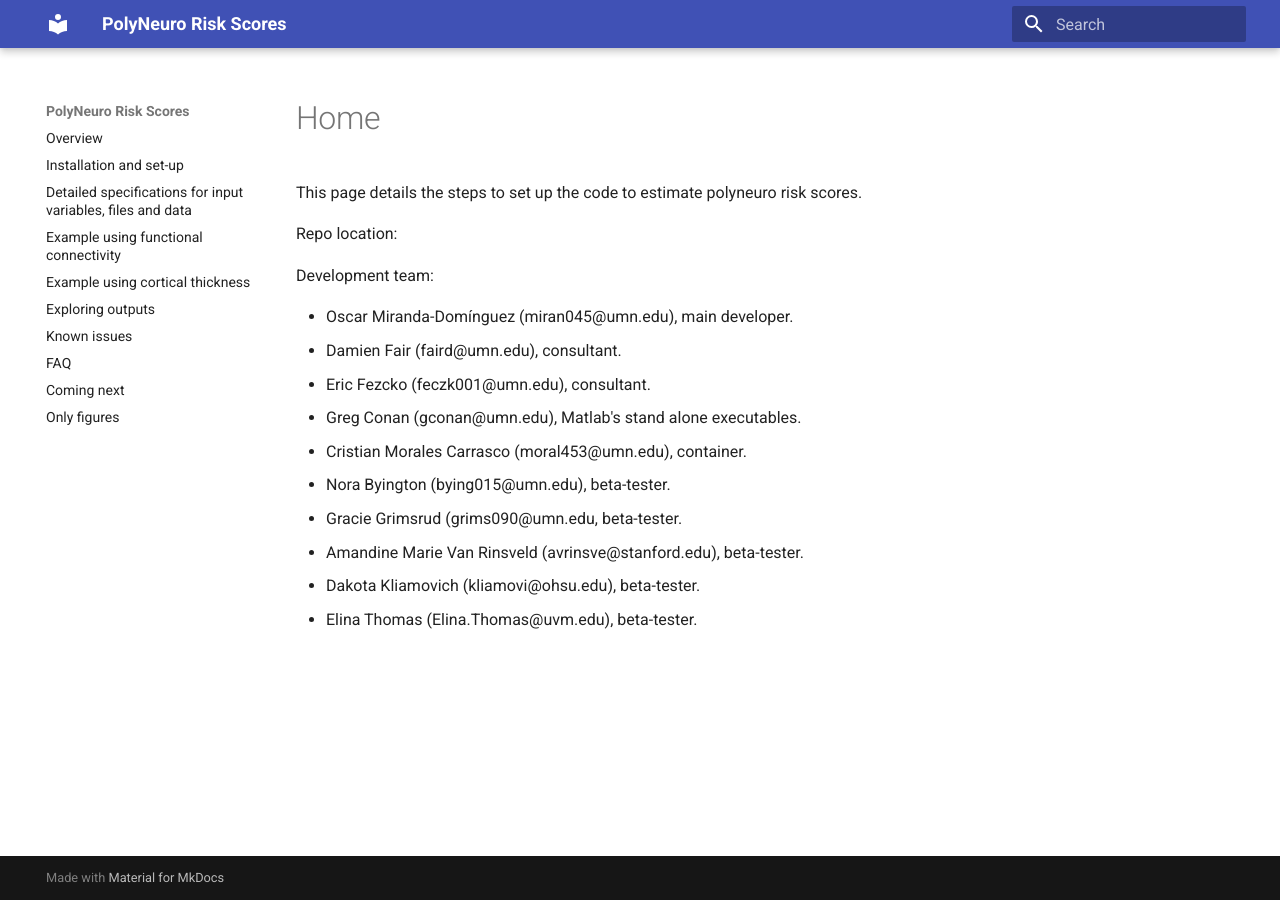
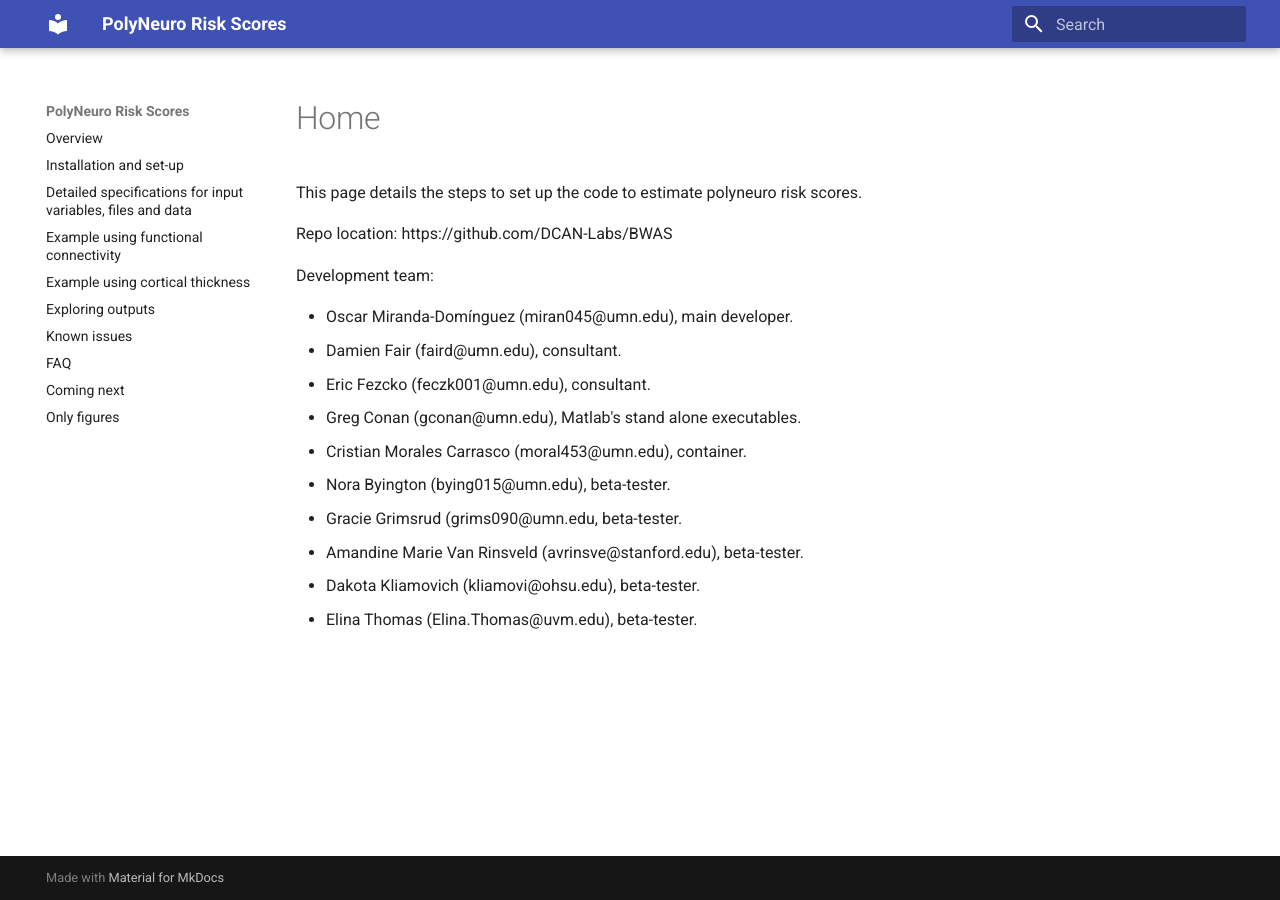
Before and after one commit to omiranda/polyneuro_risk_score, an MkDocs documentation site: the page built from docs/README.md, in a window 1280 px wide. Built offline with MkDocs 1.6.1 and Material for MkDocs 9.7.7, drawn with Linux system fonts in a browser that asks for light colours; part of the change alters nothing that is shown.

Commit message:
Update README.md

```diff
--- a/docs/README.md
+++ b/docs/README.md
@@ -1,6 +1,6 @@
 This page details the steps to set up the code to estimate polyneuro risk scores.
 
-Repo location:
+Repo location: https://github.com/DCAN-Labs/BWAS
 
 Development team:
 
```
